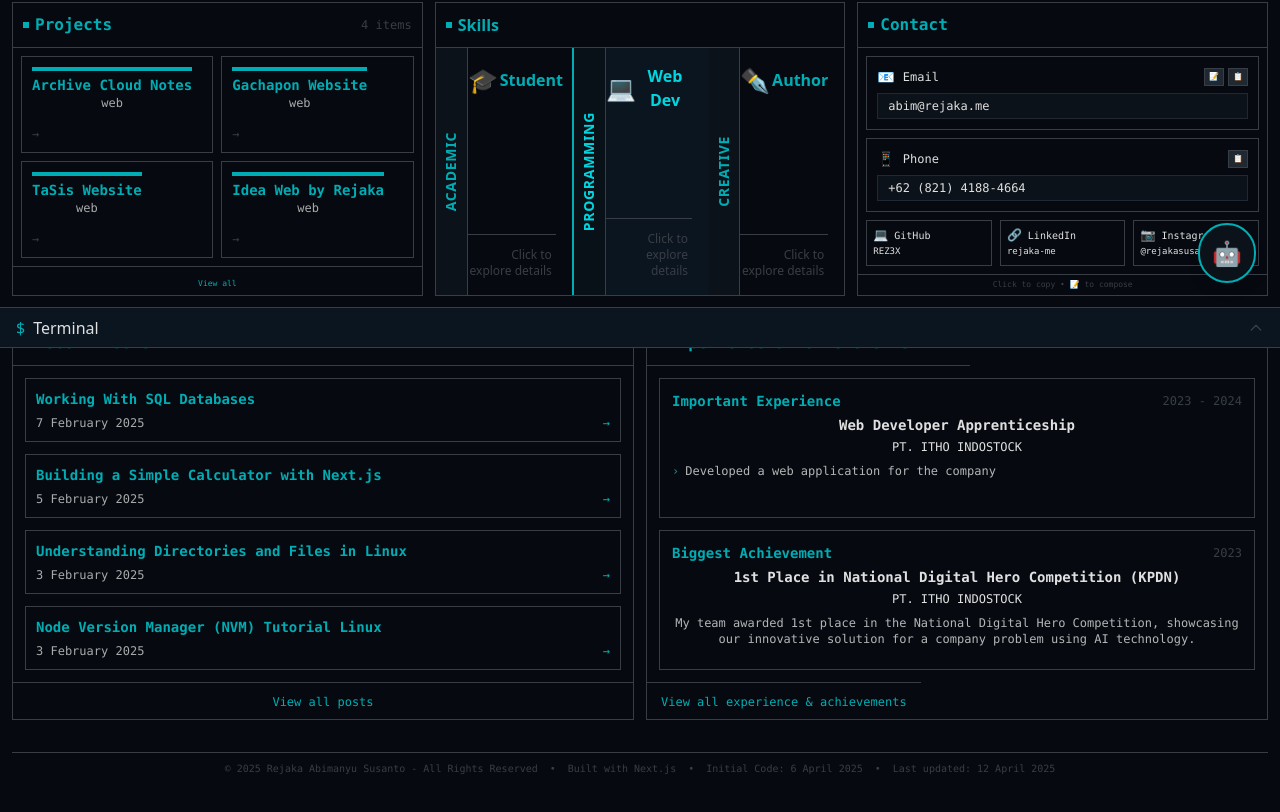
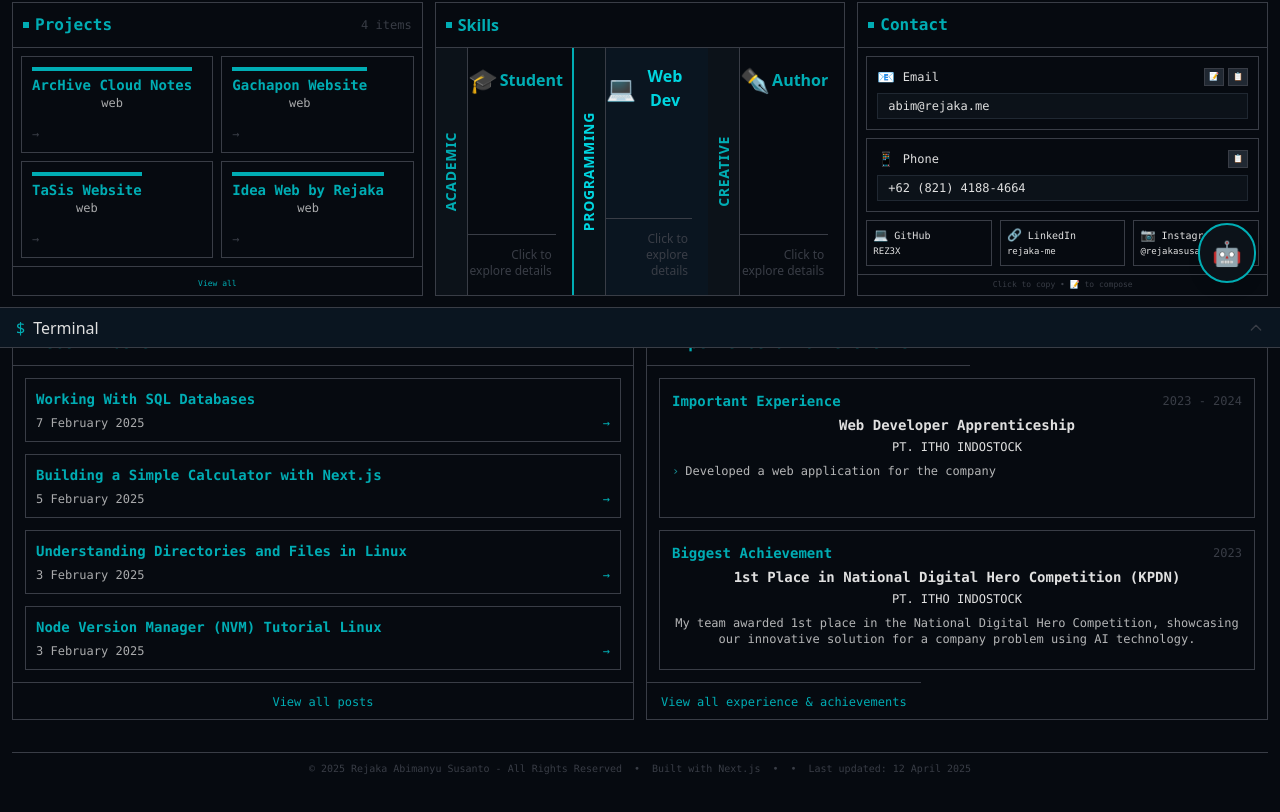
Before and after one commit to REZ3X/portfolio-rejaka-main, a Next.js app: page / in a window 1280 px wide. Shown: the part 453-1265 px from the top of the page. Built offline with nearby package versions, Linux system fonts and the light colour scheme.

Commit message:
feat: Move Footer component to shared directory for better organization

```diff
--- a/src/app/page.tsx
+++ b/src/app/page.tsx
@@ -8,7 +8,7 @@ import Projects from "@/components/main/Projects";
 import LinksContact from "@/components/main/LinksContact";
 import Blog from "@/components/main/Blog";
 import ExperienceAchievement from "@/components/main/ExperienceAchievement";
-import Footer from "@/components/main/Footer";
+import Footer from "@/components/shared/Footer";
 import Shuttler from "@/components/main/Shuttler";
 import ClockWeather from "@/components/main/xiannyaa/ClockWeather";
 import Terminal from "@/components/terminal/Terminal";
--- a/src/components/main/Footer.tsx
+++ b/src/components/shared/Footer.tsx
@@ -6,7 +6,7 @@ const Footer: React.FC = () => {
   const { themeStyle } = useUser();
 
   const lastUpdated = "12 April 2025";
-  const startCode = "6 April 2025";
+  // const startCode = "6 April 2025";
 
   if (themeStyle === "terminal") {
     return (
@@ -18,7 +18,7 @@ const Footer: React.FC = () => {
             Built with Next.js
           </span>
           <span className="hidden md:inline">•</span>
-          <span className="hidden md:inline">{`Initial Code: ${startCode}`}</span>
+
           <span className="hidden md:inline">•</span>
           <span className="hidden md:inline">{`Last updated: ${lastUpdated}`}</span>
         </div>
```
